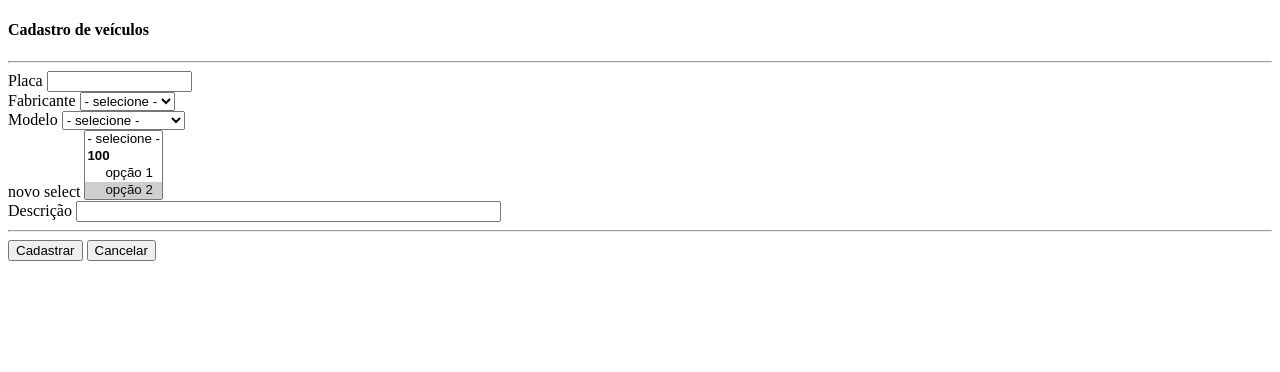
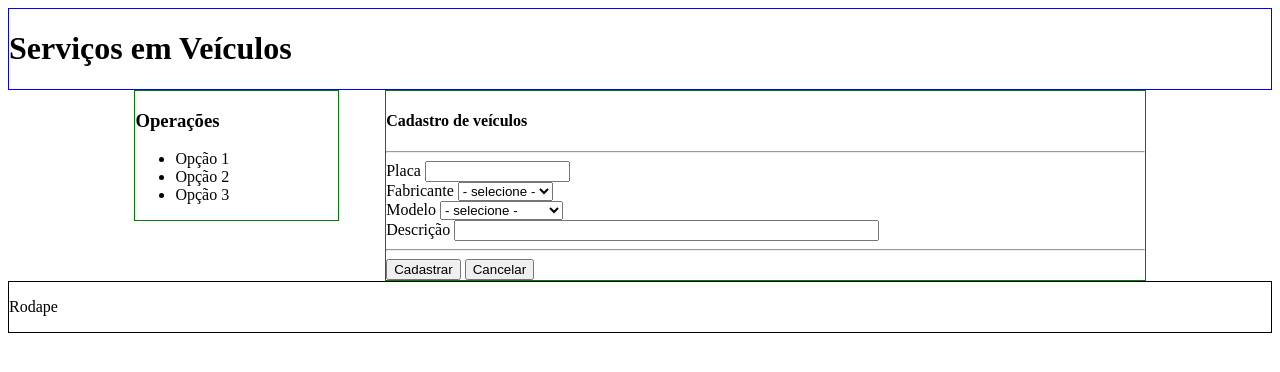
Before and after one commit to prof-douglas-ifsul/site-php-oficina, a PHP site: page /veiculos.php in a window 1280 px wide. Shown: the top 372 px of the page. Run offline with PHP 8.4, Linux system fonts and the light colour scheme.

Commit message:
2022-02-19 (6) Inclusão de arquivos de templates de HTML - Separação da programação PHP da codificação HTML - https://www.youtube.com/watch?v=wPCzFBNKGeY

```diff
--- /dev/null
+++ b/formulario_veiculos.html
@@ -0,0 +1,18 @@
+<h4>Cadastro de veículos</h4>
+<hr/>
+<form method="POST">
+<label for="placa">Placa</label>
+<input type="text" name="placa" id="placa" maxlength="15" size="15">
+<BR/>
+<label for="fabricante">Fabricante</label>
+<!--campo_select_fabricante-->
+<BR/>
+<label for="modelo">Modelo</label>
+<!--campo_select_modelo-->
+<BR/>
+<label for="descricao">Descrição</label>
+<input type="text" name="descricao" id="descricao" maxlength="150" size="50">
+<HR/>
+<button type="submit">Cadastrar</button>
+<button type="reset">Cancelar</button>
+</form>
--- /dev/null
+++ b/home.html
@@ -0,0 +1,34 @@
+<!DOCTYPE html>
+<html>
+  <head>
+    <meta charset="utf-8">
+    <title>Serviços em Veículos</title>
+  </head>
+  <body>
+    <header style="border: 1px solid blue">
+		<h1>Serviços em Veículos</h1>
+    </header>
+    <section>
+      <div style="width: 80%; margin: auto; overflow: hidden;" title="section div style='width: 80%; margin: auto; overflow: hidden;'">
+		<aside style="border: 1px solid green; float: left; width: 20%;">
+          <div title="aside style='border: 1px solid green; float: left; width: 20%;'">
+            <h3>Operações</h3>
+			<ul>
+			<li>Opção 1</li>
+			<li>Opção 2</li>
+			<li>Opção 3</li>
+			</ul>
+          </div>
+        </aside>
+		<article style="border: 1px solid green; float: right; width: 75%;" title="article style='border: 1px solid green; float: right; width: 75%;'">
+
+		<!--conteudo-->
+
+        </article>
+      </div>
+    </section>
+    <footer style="border: 1px solid">
+      <p>Rodape</p>
+    </footer>
+  </body>
+</html>
--- a/veiculos.php
+++ b/veiculos.php
@@ -40,7 +40,7 @@ function campo_select_modelo_com_valor($modelos, $valores) {
 	$tamanho = 1;
 	$extras = "";
 	if (count($valores) > 1) {
-		$tamanho = 10;
+		$tamanho = 1;
 		$extras = "multiple";
 	}
 
@@ -50,7 +50,7 @@ function campo_select_modelo_com_valor($modelos, $valores) {
 function campo_select($nome, $identificador, $opcoes, $opcao_vazia = true, $tamanho = 1, $valores = array(), $extras = null) {
 	/*
 	uso da funcao
-	$opcoes é uma matriz com ao menos duas colunas
+	$opcoes tem é uma matriz com ao menos duas colunas
 	[0] = value do option
 	[1] = descricacao do option
 	[2] (opcional) = grupo dos options
@@ -115,49 +115,18 @@ function campo_select($nome, $identificador, $opcoes, $opcao_vazia = true, $tama
 	return $html;
 }
 
+
+const TPL_HOME = "./home.html";
+const TPL_FORM_VEICULOS = "./formulario_veiculos.html";
+
+$template = file_get_contents(TPL_HOME);
+
+$formulario = file_get_contents(TPL_FORM_VEICULOS);
+$formulario = str_replace("<!--campo_select_fabricante-->", campo_select_fabricante($fabricantes), $formulario);
+$formulario = str_replace("<!--campo_select_modelo-->", campo_select_modelo($modelos), $formulario);
+
+$template = str_replace("<!--conteudo-->", $formulario, $template);
+
+echo $template;
+
 ?>
-<!DOCTYPE HTML>
-<html lang="pt-BR">
-<head>
-<meta charset="UTF-8">
-<title>Cadastro de veículos</title>
-</head>
-<body>
-<h4>Cadastro de veículos</h4>
-<hr/>
-<form>
-<label for="placa">Placa
-<input type="text" name="placa" id="placa" maxlength="15" size="15">
-</label>
-<BR/>
-
-<label for="fabricante">Fabricante
-<?php
-echo campo_select_fabricante($fabricantes);
-?>
-</label>
-<BR/>
-<label for="modelo">Modelo
-<?php
-echo campo_select_modelo($modelos);
-?>
-</label>
-<BR/>
-<label for="id_teste1">novo select
-<?php
-//function campo_select($nome, $identificador, $opcoes, $opcao_vazia = true, $tamanho = 1, $valores = array(), $extras = null) {
-
-echo campo_select("teste1", "id_teste1", [[1, "opção 1", 100, "bla bla bla"], [2, "opção 2", 100, "ble ble"], [3, "opção 3", 200, "blu blu"]], true, 1, [2,3], "multiple");
-?>
-</label>
-<BR/>
-
-<label for="descricao">Descrição
-<input type="text" name="descricao" id="descricao" maxlength="150" size="50">
-</label>
-<HR/>
-<button type="submit">Cadastrar</button>
-<button type="reset">Cancelar</button>
-</form>
-</body>
-</html>
```
